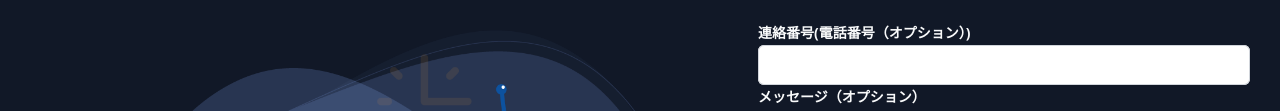
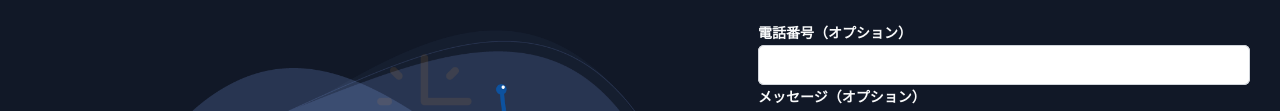
Before and after one commit to alligatorAI/alligatorai.github.io, a website: page jp/waitlist.html in a window 1280 px wide. Shown: the part 437-548 px from the top of the page. Drawn offline with nearby package versions, Linux system fonts and the light colour scheme.

Commit message:
Update waitlist.html

```diff
--- a/jp/waitlist.html
+++ b/jp/waitlist.html
@@ -89,7 +89,7 @@
                         </div>
                       </div>
                       <div class="sm:col-span-2">
-                        <label for="phone-number" class="block text-sm font-semibold leading-6 text-gray-50">連絡番号(電話番号（オプション）)</label>
+                        <label for="phone-number" class="block text-sm font-semibold leading-6 text-gray-50">電話番号（オプション）</label>
                           <input type="tel" name="phone_number" id="phone_number" autocomplete="tel" class="block w-full rounded-md border-0 py-2 px-3.5 text-gray-500 shadow-sm ring-1 ring-inset ring-gray-300 placeholder:text-gray-400 focus:ring-2 focus:ring-inset focus:ring-indigo-600 sm:text-sm sm:leading-6">
                         </div>
                       </div>
```
